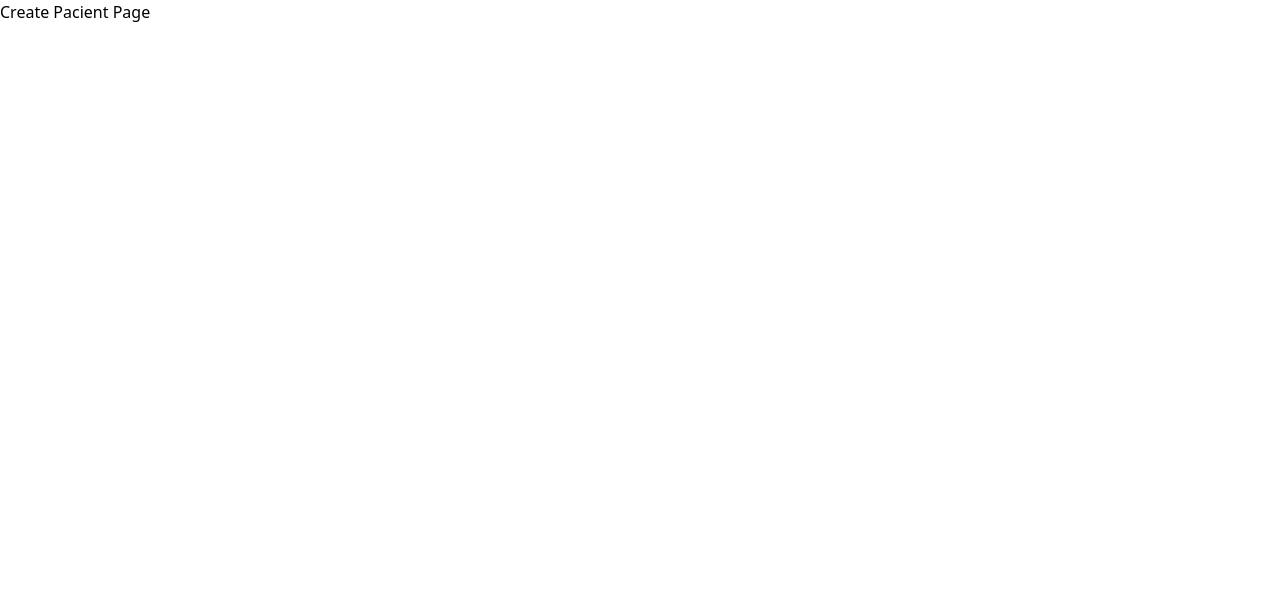
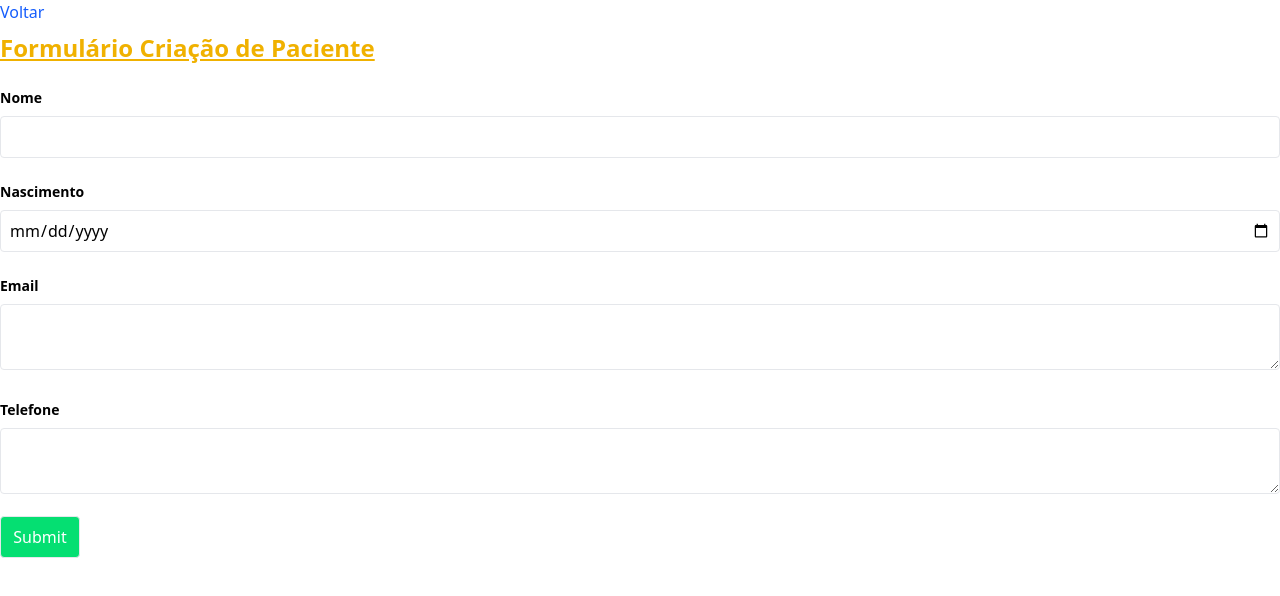
Before and after one commit to Chrysthy/med-app, a Next.js app in the folder med-app/: page /pacient/create in a window 1280 px wide. Shown: the top 596 px of the page. Built offline with nearby package versions, Linux system fonts and the light colour scheme.

Commit message:
Add create pacient

```diff
--- a/med-app/src/app/pacient/create/page.tsx
+++ b/med-app/src/app/pacient/create/page.tsx
@@ -1,10 +1,80 @@
-import React from 'react'
+"use client"
+import Link from "next/link";
+import { useRouter } from "next/navigation";
+import React, { useState } from "react";
 
 export default function PacientCreate() {
 
+    const router = useRouter();
+
+    const [name, setName] = useState<string>('');
+    const [birthDate, setBirthDate] = useState<string>('');
+    const [email, setEmail] = useState<string>('');
+    const [phone, setPhone] = useState<string>('');
+    const [error, setError] = useState<string | null>(null);
+
+    const addPacient = async (e: any) => {
+        e.preventDefault();
+        setError(null);
+
+        if (name != "" && birthDate != ""
+            && email != "" && phone != "") {
+
+            const formData = {
+                name: name,
+                birthDate: birthDate,
+                email: email,
+                phone: phone
+            }
+
+            const add = await fetch('http://127.0.0.1:3001/postPacient', {
+                method: 'POST',
+                headers: {
+                    'Content-Type': 'application/json',
+                    'Authorization': sessionStorage.getItem("token") || ''
+                },
+                body: JSON.stringify(formData)
+            });
+
+            const content = await add.json();
+
+            if (content.name) {
+                router.push('/home');
+            } else {
+                setError(content.error);
+            }
+
+        }
+
+    };
+
     return (
         <>
-            <h1>Create Pacient Page</h1>
-        </>
+            <Link className="font-medium text-blue-600 dark:text-blue-500 hover:underline" href="/home">Voltar</Link>
+            <form className='w-full' onSubmit={addPacient}>
+                <span className='font-bold text-yellow-500 py-2 block underline text-2xl'>Formulário Criação de Paciente</span>
+                <div className='w-full py-2'>
+                    <label htmlFor="" className='text-sm font-bold py-2 block'>Nome</label>
+                    <input type='text' name='name' className='w-full border-[1px] border-gray-200 p-2 rounded-sm' onChange={(e: any) => setName(e.target.value)} />
+                </div>
+                <div className='w-full py-2'>
+                    <label htmlFor="" className='text-sm font-bold py-2 block'>Nascimento</label>
+                    <input type="date" name='birthDate' className='w-full border-[1px] border-gray-200 p-2 rounded-sm' onChange={(e: any) => setBirthDate(e.target.value)} />
+                </div>
+                <div className='w-full py-2'>
+                    <label htmlFor="" className='text-sm font-bold py-2 block'>Email</label>
+                    <textarea name='email' className='w-full border-[1px] border-gray-200 p-2 rounded-sm' onChange={(e: any) => setEmail(e.target.value)} />
+                </div>
+                <div className='w-full py-2'>
+                    <label htmlFor="" className='text-sm font-bold py-2 block'>Telefone</label>
+                    <textarea name='phone' className='w-full border-[1px] border-gray-200 p-2 rounded-sm' onChange={(e: any) => setPhone(e.target.value)} />
+                </div>
+                <div className='w-full py-2'>
+                    <button className="w-20 p-2 text-white border-gray-200 border-[1px] rounded-sm bg-green-400">Submit</button>
+                </div>
+                <div>
+                    {error && <div className="p-2 text-white border-gray-200 border-[1px] rounded-sm bg-red-400" style={{ color: 'red' }}>{error}</div>}
+                </div>
+            </form></>
     )
 }
```
